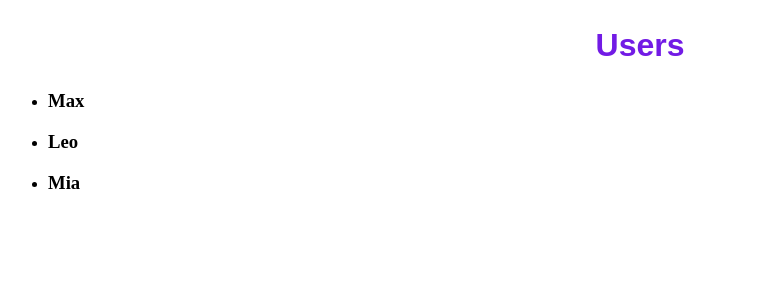
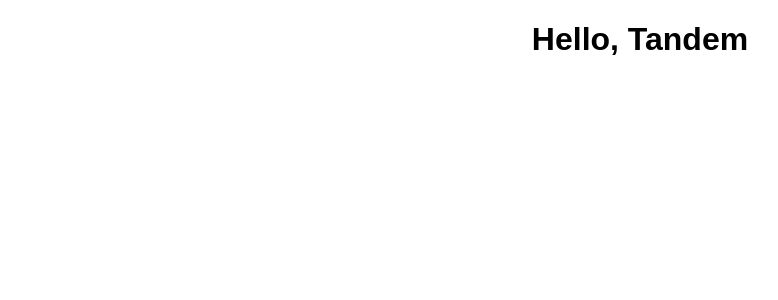
Before and after one commit to ansivgit/fe-course-2025Q3-final, a React (Vite) app: page / in a window 1280 px wide. Shown: the top 300 px of the page, without its empty margins (0-778 px from the left). Built offline with nearby package versions, Linux system fonts and the light colour scheme.

Commit message:
refactor: remove redundant code

```diff
--- a/src/App.module.css
+++ b/src/App.module.css
@@ -1,6 +1,5 @@
 .title {
   font-family: Arial, sans-serif;
   font-size: 2rem;
-  color: #721be5;
   text-align: center;
 }
--- a/src/App.tsx
+++ b/src/App.tsx
@@ -3,21 +3,13 @@ import styles from '@/App.module.css';
 
 import classNames from 'classnames/bind';
 import type { ReactElement } from 'react';
-import { mockUsers } from './../data/user';
 
 const cx = classNames.bind(styles);
 
 export function App(): ReactElement {
   return (
     <div>
-      <h2 className={cx('title')}>Users</h2>
-      <ul>
-        {mockUsers.map((user) => (
-          <li key={user.id}>
-            <h3>{user.name}</h3>
-          </li>
-        ))}
-      </ul>
+      <h1 className={cx('title')}>Hello, Tandem</h1>
     </div>
   );
 }
```
